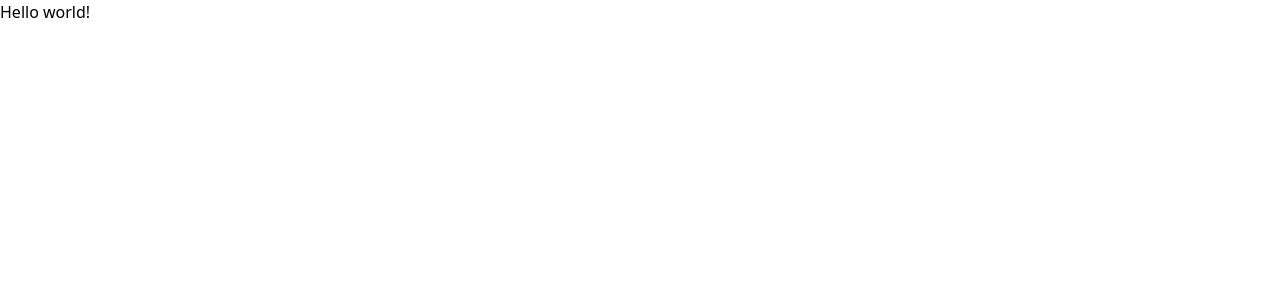
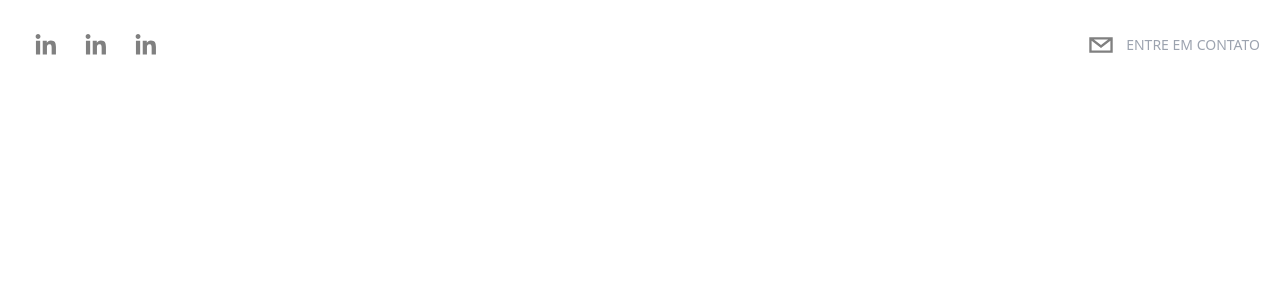
Before and after one commit to leonardobarros31/Portfolio, a Next.js app: page / in a window 1280 px wide. Shown: the top 300 px of the page. Built offline with nearby package versions, Linux system fonts and the light colour scheme.

Commit message:
Configuração incial do Header

```diff
--- /dev/null
+++ b/components/Header.tsx
@@ -0,0 +1,39 @@
+import React from "react";
+import { SocialIcon } from "react-social-icons";
+
+function Header() {
+  return (
+    <header className="sticky top-0 p-5 flex items-start justify-between max-w-7xl mx-auto z-20 xl:items-center">
+      <div className="flex flex-row items-center">
+        {/* Social Icons */}
+        <SocialIcon
+          url="https://linkedin.com/in/leonardobarros31"
+          fgColor="gray"
+          bgColor="transparent"
+        />
+        <SocialIcon
+          url="https://linkedin.com/in/leonardobarros31"
+          fgColor="gray"
+          bgColor="transparent"
+        />
+        <SocialIcon
+          url="https://linkedin.com/in/leonardobarros31"
+          fgColor="gray"
+          bgColor="transparent"
+        />
+      </div>
+
+      <div className="flex flex-row items-center text-gray-300 cursor-pointer">
+      <SocialIcon
+         className="cursor-pointer"
+         network="email"
+         fgColor="gray"
+         bgColor="transparent"
+      />
+      <p className="uppercase hidden md:inline-flex text-sm text-gray-400">Entre em contato</p>
+      </div>
+    </header>
+  );
+}
+
+export default Header;
--- a/package.json
+++ b/package.json
@@ -14,9 +14,11 @@
     "@types/react-dom": "18.0.11",
     "eslint": "8.35.0",
     "eslint-config-next": "13.2.3",
+    "framer-motion": "^10.2.3",
     "next": "13.2.3",
     "react": "18.2.0",
     "react-dom": "18.2.0",
+    "react-social-icons": "^5.15.0",
     "typescript": "4.9.5"
   },
   "packageManager": "yarn@3.4.1",
--- a/pages/index.tsx
+++ b/pages/index.tsx
@@ -1,7 +1,7 @@
 import Head from 'next/head'
-import Image from 'next/image';
-import { Inter } from 'next/font/google';
-import styles from '@/styles/Home.module.css';
+import { Inter } from 'next/font/google'
+import Header from  '../components/Header'
+
 
 const inter = Inter({ subsets: ['latin'] })
 
@@ -11,10 +11,9 @@
       <Head>
         <title>Leonardo Barros</title>
       </Head>
-      <p>Hello world!</p>
 
     {/* Header */}
-
+    <Header />
     {/* Hero */}
 
     {/* About */}
```
Also changed, not shown: .pnp.cjs, 1 other file (tests, documents, lock files or other folders).
